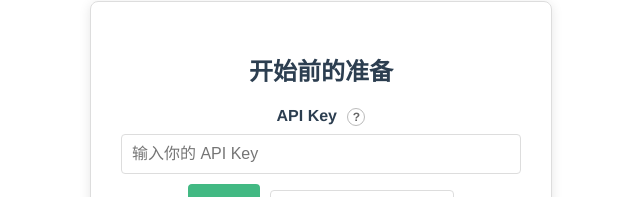
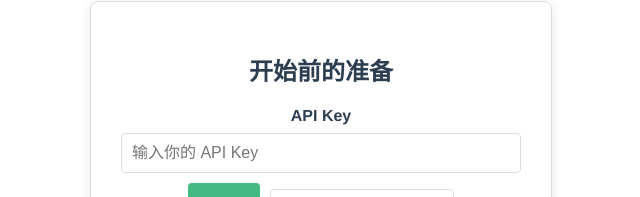
Before and after one commit to Diwanul/TRPG-AI-Platform, a Vue app: page / in a window 1280 px wide. Shown: the part 323-520 px from the top of the page, without its empty margins (319-959 px from the left). Built offline with nearby package versions, Linux system fonts and the light colour scheme.

Commit message:
ui: Remove API key hint icon

```diff
--- a/src/views/Home.vue
+++ b/src/views/Home.vue
@@ -5,15 +5,7 @@
     <div class="setup-card">
       <h2>开始前的准备</h2>
       <div class="setup-item">
-        <label>
-          API Key
-          <span
-            class="hint"
-            title="兼容: OpenAI / Anthropic(Claude) / OpenRouter(DeepSeek R1)"
-          >
-            ?
-          </span>
-        </label>
+        <label>API Key</label>
         <input
           v-model="apiKey"
           type="password"
@@ -176,20 +168,6 @@ label {
   color: #2c3e50;
 }
 
-.hint {
-  display: inline-flex;
-  align-items: center;
-  justify-content: center;
-  width: 16px;
-  height: 16px;
-  margin-left: 6px;
-  border-radius: 50%;
-  border: 1px solid #bbb;
-  color: #666;
-  font-size: 0.75em;
-  cursor: help;
-}
-
 input {
   width: 100%;
   padding: 10px;
```
